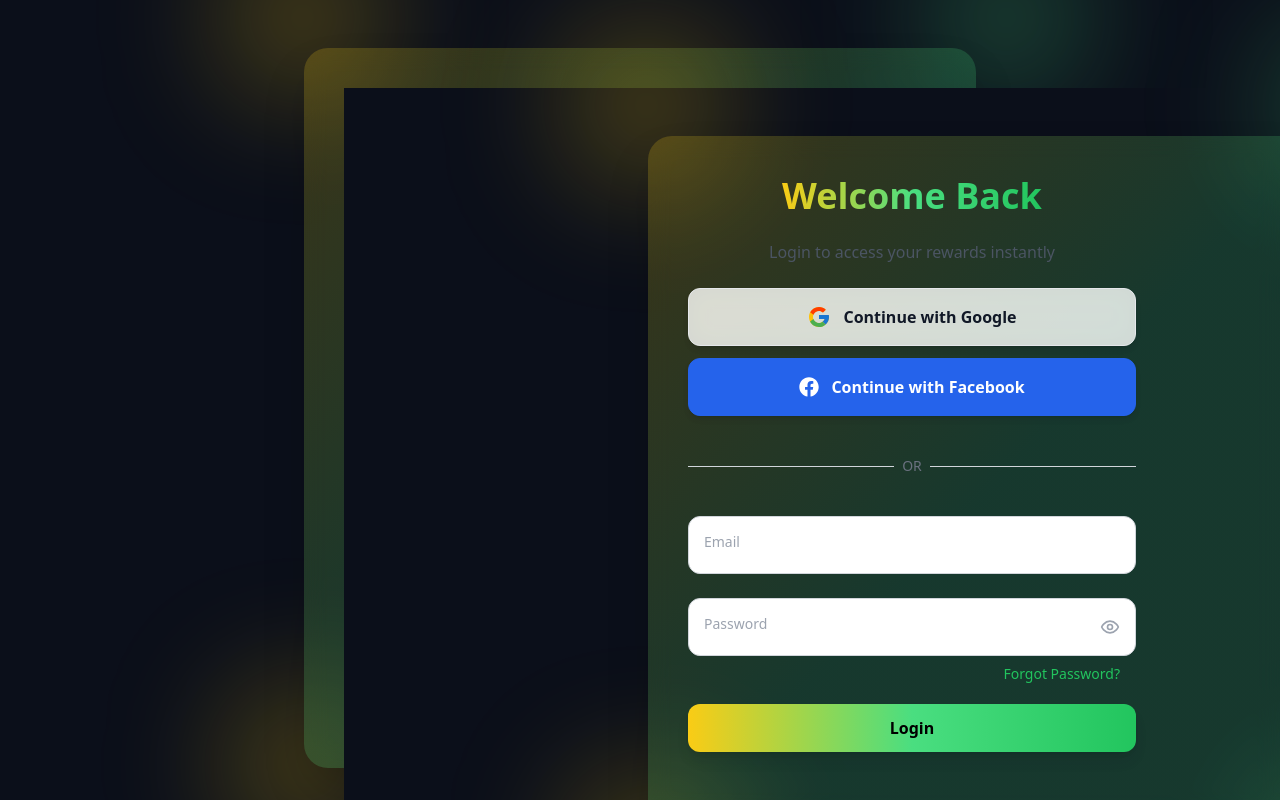
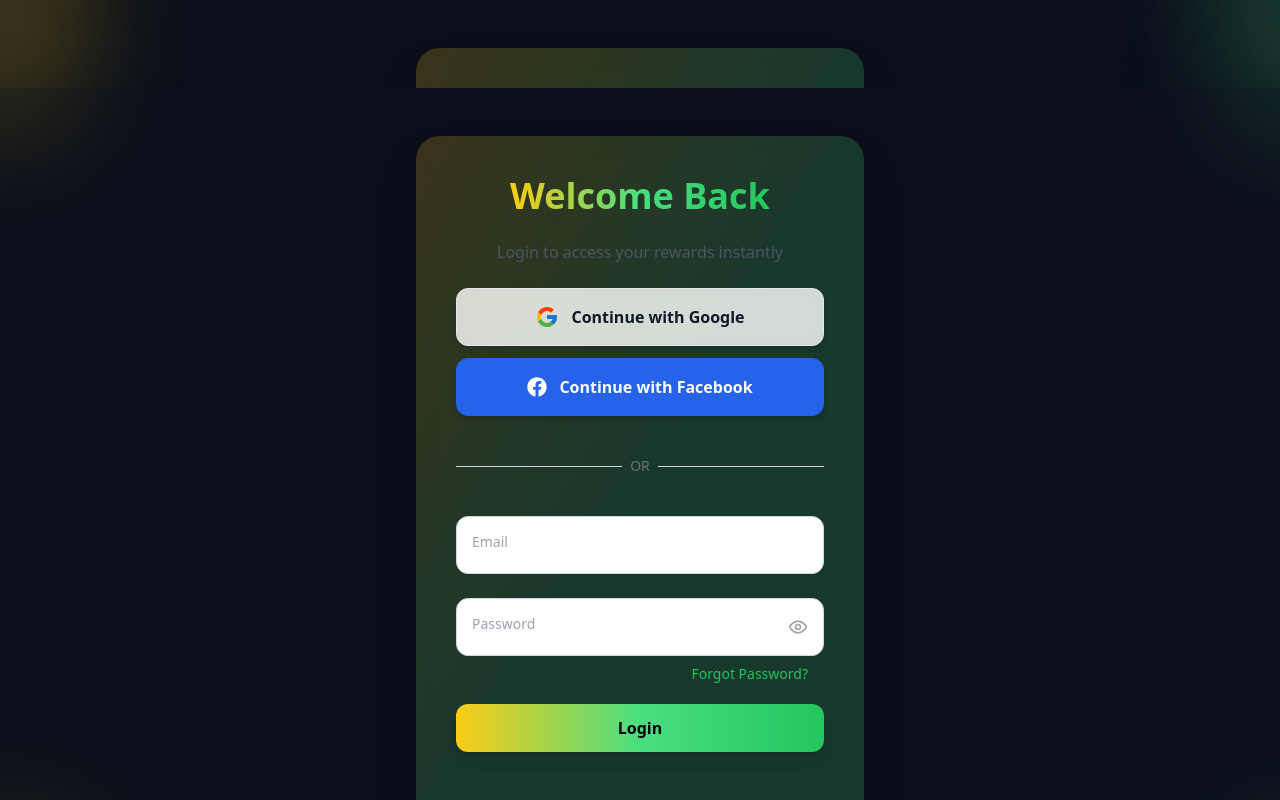
Before and after one commit to tool63/cashin, a Next.js app: page /login in a window 1280 px wide. Shown: the top 800 px of the page. Built offline with nearby package versions, Linux system fonts and the light colour scheme.

Commit message:
Update layout.tsx

```diff
--- a/app/(auth)/layout.tsx
+++ b/app/(auth)/layout.tsx
@@ -10,37 +10,32 @@ export default function AuthLayout({ children }: AuthLayoutProps) {
   return (
     <div
       className="
-        relative w-screen min-h-screen bg-[#0B0F1A] overflow-auto sm:overflow-visible
-        flex justify-center items-start px-4 sm:px-6 py-12
+        relative w-screen min-h-screen bg-[#0B0F1A]
+        flex justify-center items-center px-4 sm:px-6 py-12
       "
     >
       {/* ============================
-          Card + Blob Wrapper
+          Floating Blobs (Reduced)
       ============================ */}
-      <div className="relative w-full max-w-2xl flex justify-center items-center overflow-visible">
+      <div className="absolute -top-20 -left-20 w-32 h-32 bg-yellow-400/30 rounded-full blur-3xl animate-float pointer-events-none z-0"></div>
+      <div className="absolute -top-20 -right-20 w-32 h-32 bg-green-400/30 rounded-full blur-3xl animate-float animation-delay-1000 pointer-events-none z-0"></div>
+      <div className="absolute -bottom-20 -left-20 w-32 h-32 bg-yellow-400/30 rounded-full blur-3xl animate-float animation-delay-2000 pointer-events-none z-0"></div>
+      <div className="absolute -bottom-20 -right-20 w-32 h-32 bg-green-400/30 rounded-full blur-3xl animate-float animation-delay-3000 pointer-events-none z-0"></div>
 
       {/* ============================
-            Floating Blobs Around Card
-        ============================ */}
-        <div className="absolute -top-24 -left-24 w-40 h-40 bg-yellow-400/30 rounded-full blur-3xl animate-float pointer-events-none z-0"></div>
-        <div className="absolute -top-24 -right-24 w-40 h-40 bg-green-400/30 rounded-full blur-3xl animate-float animation-delay-1000 pointer-events-none z-0"></div>
-        <div className="absolute -bottom-24 -left-24 w-40 h-40 bg-yellow-400/30 rounded-full blur-3xl animate-float animation-delay-2000 pointer-events-none z-0"></div>
-        <div className="absolute -bottom-24 -right-24 w-40 h-40 bg-green-400/30 rounded-full blur-3xl animate-float animation-delay-3000 pointer-events-none z-0"></div>
-
-        {/* ============================
-            Scrollable Content Card
+          Card Content (No scroll wrapper)
       ============================ */}
       <div
         className="
-            relative z-10 w-full max-h-[90vh] overflow-auto sm:overflow-visible
+          relative z-10 w-full max-w-md
           bg-gradient-to-br from-yellow-400/20 via-green-400/20 to-green-400/20
           dark:from-yellow-500/20 dark:via-green-500/20 dark:to-green-500/20
           backdrop-blur-md rounded-3xl shadow-2xl p-6 sm:p-10
+          flex flex-col items-center
         "
       >
         {children}
       </div>
     </div>
-    </div>
   );
 }
```
Lines whose indentation alone changed are shown as unchanged.
